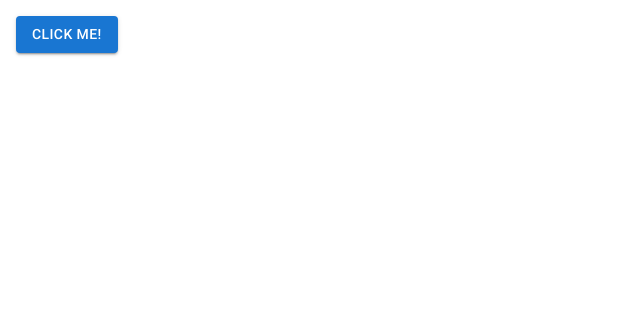
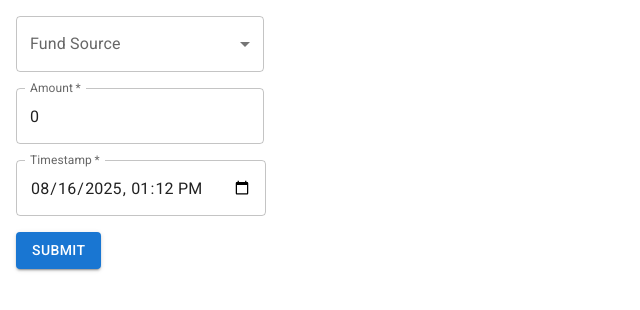
Before and after one commit to Laurence33/finance-tracker, a Next.js app in the folder frontend/: page / in a window 1280 px wide. Shown: the top 310 px of the page, without its empty margins (0-640 px from the left). Built offline with nearby package versions, Linux system fonts and the light colour scheme.

Commit message:
add expense form

```diff
--- a/frontend/package.json
+++ b/frontend/package.json
@@ -3,17 +3,20 @@
   "version": "0.1.0",
   "private": true,
   "scripts": {
-    "dev": "next dev --turbopack",
+    "dev": "next dev --turbopack --port 3001",
     "build": "next build",
     "start": "next start",
     "lint": "next lint"
   },
   "dependencies": {
+    "@date-fns/tz": "^1.4.1",
     "@emotion/react": "^11.14.0",
     "@emotion/styled": "^11.14.1",
     "@fontsource/roboto": "^5.2.6",
     "@mui/icons-material": "^7.3.1",
     "@mui/material": "^7.3.1",
+    "@types/date-fns": "^2.5.3",
+    "date-fns": "^4.1.0",
     "next": "15.4.6",
     "react": "19.1.0",
     "react-dom": "19.1.0"
--- a/frontend/src/pages/index.tsx
+++ b/frontend/src/pages/index.tsx
@@ -2,16 +2,96 @@ import '@fontsource/roboto/300.css';
 import '@fontsource/roboto/400.css';
 import '@fontsource/roboto/500.css';
 import '@fontsource/roboto/700.css';
+import { TZDate } from '@date-fns/tz';
+import React, { useState } from 'react';
 import Button from '@mui/material/Button';
 import Box from '@mui/material/Box';
+import TextField from '@mui/material/TextField';
+import FormControl from '@mui/material/FormControl';
+import InputLabel from '@mui/material/InputLabel';
+import Select from '@mui/material/Select';
+import MenuItem from '@mui/material/MenuItem';
+import FormHelperText from '@mui/material/FormHelperText';
 
+type FormDataType = {
+  amount: number;
+  timestamp: string;
+  fundSource: string;
+};
+
+const initalFormData: FormDataType = {
+  amount: 0,
+  timestamp: TZDate.tz('asia/singapore').toISOString().slice(0, 16), // Default to current time in Singapore timezone
+  fundSource: '',
+};
 
 export default function Home() {
+  const [formData, setFormData] = useState<FormDataType>(initalFormData);
+
+  const onChangeHandler = (event: any, field: string) => {
+    setFormData((prevFormData) => {
+      return {
+        ...prevFormData,
+        [field]: event.target.value,
+      };
+    });
+  };
+
+  const submitHandler = (event: React.FormEvent) => {
+    event.preventDefault();
+    console.log('Form submitted:', formData);
+  };
+
   return (
     <>
-      <Box component="div" sx={{ p: 2 }}>
-        <Button variant="contained">Click Me!</Button>
-      </Box>
+      <form onSubmit={submitHandler}>
+        <Box component="div" sx={{ p: 2, maxWidth: 280 }}>
+          <FormControl sx={{ mb: 2, minWidth: 120, width: '100%' }}>
+            <InputLabel id="fund-source-label">Fund Source</InputLabel>
+            <Select
+              required
+              labelId="fund-source-label"
+              id="fund-source-select-helper"
+              value={formData.fundSource}
+              label="Fund Source"
+              onChange={(event) => onChangeHandler(event, 'fundSource')}
+            >
+              <MenuItem value="">
+                <em>None</em>
+              </MenuItem>
+              <MenuItem value={'cash'}>Cash</MenuItem>
+              <MenuItem value={'bank'}>Bank</MenuItem>
+              <MenuItem value={'gcash'}>GCash</MenuItem>
+            </Select>
+          </FormControl>
+          <Box component="div" sx={{ mb: 2 }}>
+            <TextField
+              sx={{ width: '100%' }}
+              required
+              id="outlined-basic"
+              label="Amount"
+              variant="outlined"
+              type="number"
+              value={formData.amount}
+              onChange={(event) => onChangeHandler(event, 'amount')}
+            />
+          </Box>
+          <Box component="div" sx={{ mb: 2 }}>
+            <TextField
+              required
+              id="outlined-basic"
+              label="Timestamp"
+              variant="outlined"
+              type="datetime-local"
+              value={formData.timestamp}
+              onChange={(event) => onChangeHandler(event, 'timestamp')}
+            />
+          </Box>
+          <Button type="submit" variant="contained">
+            Submit
+          </Button>
+        </Box>
+      </form>
     </>
   );
 }
```
Also changed, not shown: 1 other file (tests, documents, lock files or other folders).
